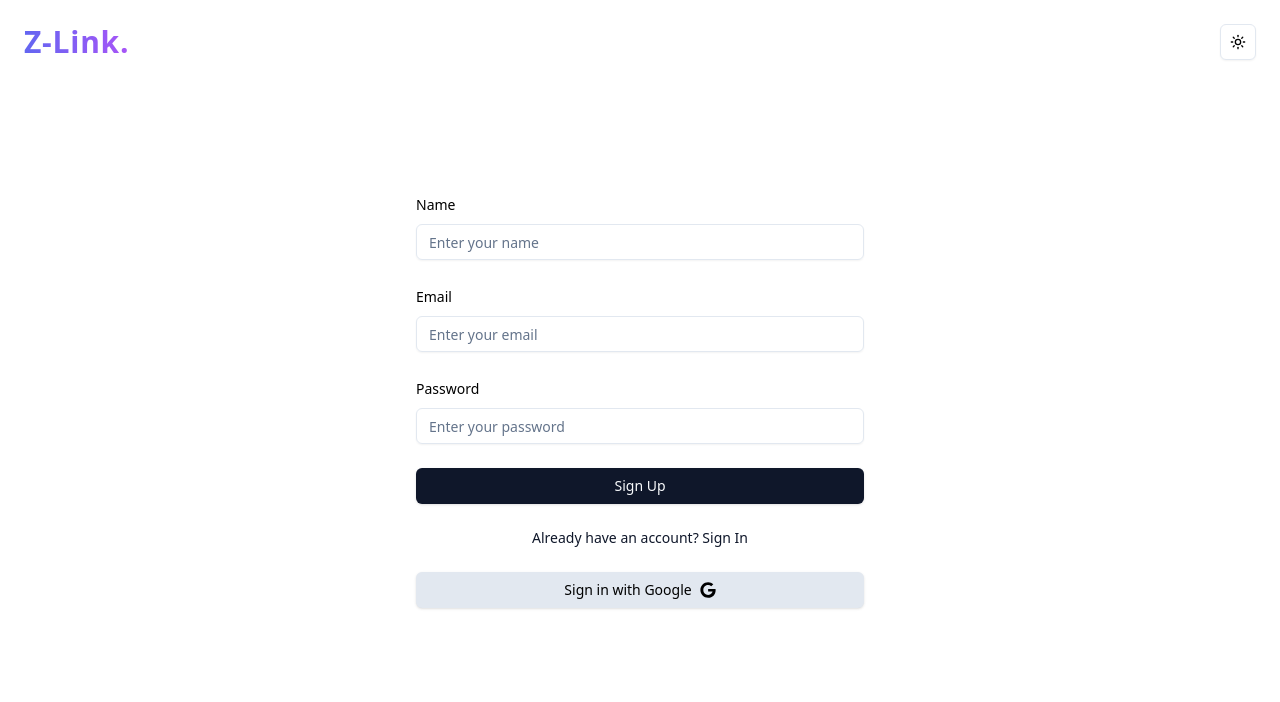
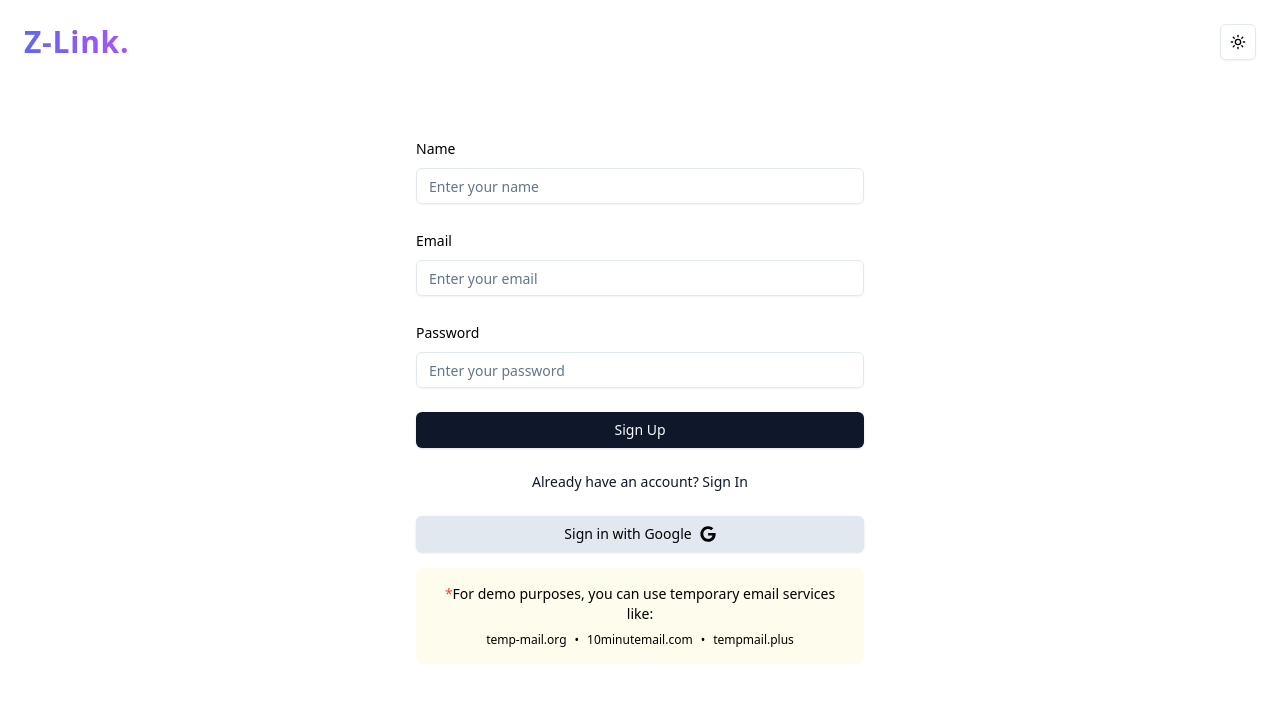
Before and after one commit to diljan47/nextjs-auth-skeleton-Z-Link, a Next.js app: page /signup in a window 1280 px wide. Shown: the top 702 px of the page. Built offline with nearby package versions, Linux system fonts and the light colour scheme; no server answers; the database is empty; what arctic would draw is missing.

Commit message:
add demo mail ui

```diff
--- a/src/app/(auth)/signin/page.tsx
+++ b/src/app/(auth)/signin/page.tsx
@@ -132,6 +132,7 @@ const SignInPage = () => {
                 </Button>
               )}
               <GoogleauthComp />
+
             </form>
           </Form>
           <Button
@@ -149,6 +150,40 @@ const SignInPage = () => {
             Forgot Password?
           </Button>
         </div>
+        <div className="text-sm text-muted-foreground mt-3 space-y-2 p-4 bg-yellow-50/80 dark:bg-yellow-900/10 rounded-lg">
+                <p className="text-center">
+                  <span className="text-red-500 ">*</span>
+                  For demo purposes, you can use temporary email services like:
+                </p>
+                <div className="flex flex-wrap justify-center gap-2 text-xs">
+                  <a
+                    href="https://temp-mail.org"
+                    target="_blank"
+                    rel="noopener noreferrer"
+                    className="text-primary hover:underline"
+                  >
+                    temp-mail.org
+                  </a>
+                  <span>•</span>
+                  <a
+                    href="https://10minutemail.com"
+                    target="_blank"
+                    rel="noopener noreferrer"
+                    className="text-primary hover:underline"
+                  >
+                    10minutemail.com
+                  </a>
+                  <span>•</span>
+                  <a
+                    href="https://tempmail.plus"
+                    target="_blank"
+                    rel="noopener noreferrer"
+                    className="text-primary hover:underline"
+                  >
+                    tempmail.plus
+                  </a>
+          </div>
+        </div>
         <Toaster richColors position="bottom-center" duration={1500} />
       </div>
     </>
--- a/src/app/(auth)/signup/page.tsx
+++ b/src/app/(auth)/signup/page.tsx
@@ -133,6 +133,41 @@ const SignUpPage = () => {
             Already have an account? Sign In
           </Button>
           <GoogleauthComp />
+
+          <div className="text-sm text-muted-foreground mt-3 space-y-2 p-4 bg-yellow-50/80 dark:bg-yellow-900/10 rounded-lg">
+            <p className="text-center">
+              <span className="text-red-500 ">*</span>
+              For demo purposes, you can use temporary email services like:
+            </p>
+            <div className="flex flex-wrap justify-center gap-2 text-xs">
+              <a
+                href="https://temp-mail.org"
+                target="_blank"
+                rel="noopener noreferrer"
+                className="text-primary hover:underline"
+              >
+                temp-mail.org
+              </a>
+              <span>•</span>
+              <a
+                href="https://10minutemail.com"
+                target="_blank"
+                rel="noopener noreferrer"
+                className="text-primary hover:underline"
+              >
+                10minutemail.com
+              </a>
+              <span>•</span>
+              <a
+                href="https://tempmail.plus"
+                target="_blank"
+                rel="noopener noreferrer"
+                className="text-primary hover:underline"
+              >
+                tempmail.plus
+              </a>
+            </div>
+          </div>
         </div>
         <Toaster richColors position="bottom-center" duration={1500} />
       </div>
```
